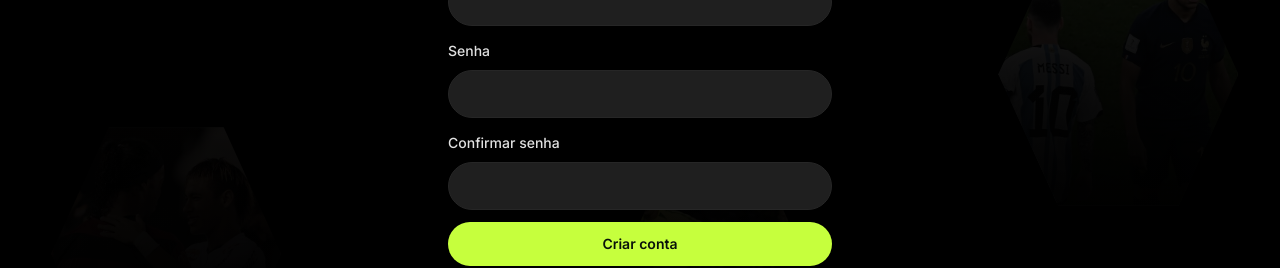
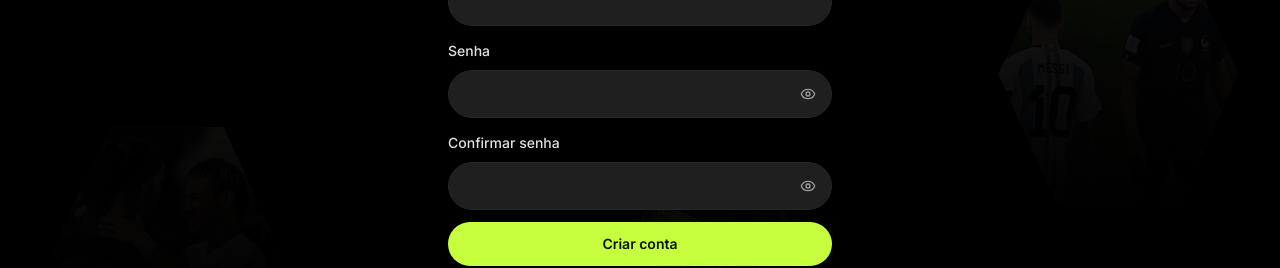
Before and after one commit to enzosouto/tribuna, a Next.js app in the folder apps/web/: page /register in a window 1280 px wide. Shown: the part 654-922 px from the top of the page. Built offline with nearby package versions, Linux system fonts and the light colour scheme; no server answers.

Commit message:
Add show/hide password toggle to login, register, and reset-password forms

```diff
--- a/apps/web/src/app/(auth)/login/page.tsx
+++ b/apps/web/src/app/(auth)/login/page.tsx
@@ -7,6 +7,7 @@
 import { useState } from "react";
 import { Button } from "@/components/ui/button";
 import { Input } from "@/components/ui/input";
+import { PasswordInput } from "@/components/ui/password-input";
 import { Label } from "@/components/ui/label";
 import { HexagonGallery } from "@/components/hexagon-gallery";
 import { useAuth } from "@/lib/auth-context";
@@ -71,9 +72,8 @@
                 <Link href="/forgot-password">Esqueceu a senha?</Link>
               </Button>
             </div>
-            <Input
+            <PasswordInput
               id="password"
-              type="password"
               autoComplete="current-password"
               value={password}
               onChange={(e) => setPassword(e.target.value)}
--- a/apps/web/src/app/(auth)/register/page.tsx
+++ b/apps/web/src/app/(auth)/register/page.tsx
@@ -7,6 +7,7 @@
 import { useState } from "react";
 import { Button } from "@/components/ui/button";
 import { Input } from "@/components/ui/input";
+import { PasswordInput } from "@/components/ui/password-input";
 import { Label } from "@/components/ui/label";
 import { AvatarUpload } from "@/components/avatar-upload";
 import { HexagonGallery } from "@/components/hexagon-gallery";
@@ -95,9 +96,8 @@
           </div>
           <div className="space-y-2">
             <Label htmlFor="password">Senha</Label>
-            <Input
+            <PasswordInput
               id="password"
-              type="password"
               value={form.password}
               onChange={(e) => update("password", e.target.value)}
               required
@@ -105,9 +105,8 @@
           </div>
           <div className="space-y-2">
             <Label htmlFor="confirmPassword">Confirmar senha</Label>
-            <Input
+            <PasswordInput
               id="confirmPassword"
-              type="password"
               value={form.confirmPassword}
               onChange={(e) => update("confirmPassword", e.target.value)}
               required
--- a/apps/web/src/app/(auth)/reset-password/page.tsx
+++ b/apps/web/src/app/(auth)/reset-password/page.tsx
@@ -6,7 +6,7 @@
 import { useRouter, useSearchParams } from "next/navigation";
 import { Suspense, useState } from "react";
 import { Button } from "@/components/ui/button";
-import { Input } from "@/components/ui/input";
+import { PasswordInput } from "@/components/ui/password-input";
 import { Label } from "@/components/ui/label";
 import { api, ApiError } from "@/lib/api-client";
 
@@ -51,9 +51,8 @@
     <form onSubmit={handleSubmit} className="w-full max-w-sm space-y-4">
       <div className="space-y-2">
         <Label htmlFor="newPassword">Nova senha</Label>
-        <Input
+        <PasswordInput
           id="newPassword"
-          type="password"
           value={newPassword}
           onChange={(e) => setNewPassword(e.target.value)}
           required
--- /dev/null
+++ b/apps/web/src/components/ui/password-input.tsx
@@ -0,0 +1,35 @@
+"use client";
+
+import * as React from "react";
+import { Eye, EyeOff } from "lucide-react";
+import { cn } from "@/lib/utils";
+import { Input } from "@/components/ui/input";
+
+const PasswordInput = React.forwardRef<HTMLInputElement, React.InputHTMLAttributes<HTMLInputElement>>(
+  ({ className, ...props }, ref) => {
+    const [visible, setVisible] = React.useState(false);
+
+    return (
+      <div className="relative">
+        <Input
+          type={visible ? "text" : "password"}
+          ref={ref}
+          className={cn("pr-12", className)}
+          {...props}
+        />
+        <button
+          type="button"
+          onClick={() => setVisible((v) => !v)}
+          className="absolute inset-y-0 right-4 flex items-center text-muted-foreground hover:text-foreground"
+          aria-label={visible ? "Ocultar senha" : "Mostrar senha"}
+          tabIndex={-1}
+        >
+          {visible ? <EyeOff className="h-4 w-4" /> : <Eye className="h-4 w-4" />}
+        </button>
+      </div>
+    );
+  },
+);
+PasswordInput.displayName = "PasswordInput";
+
+export { PasswordInput };
```
